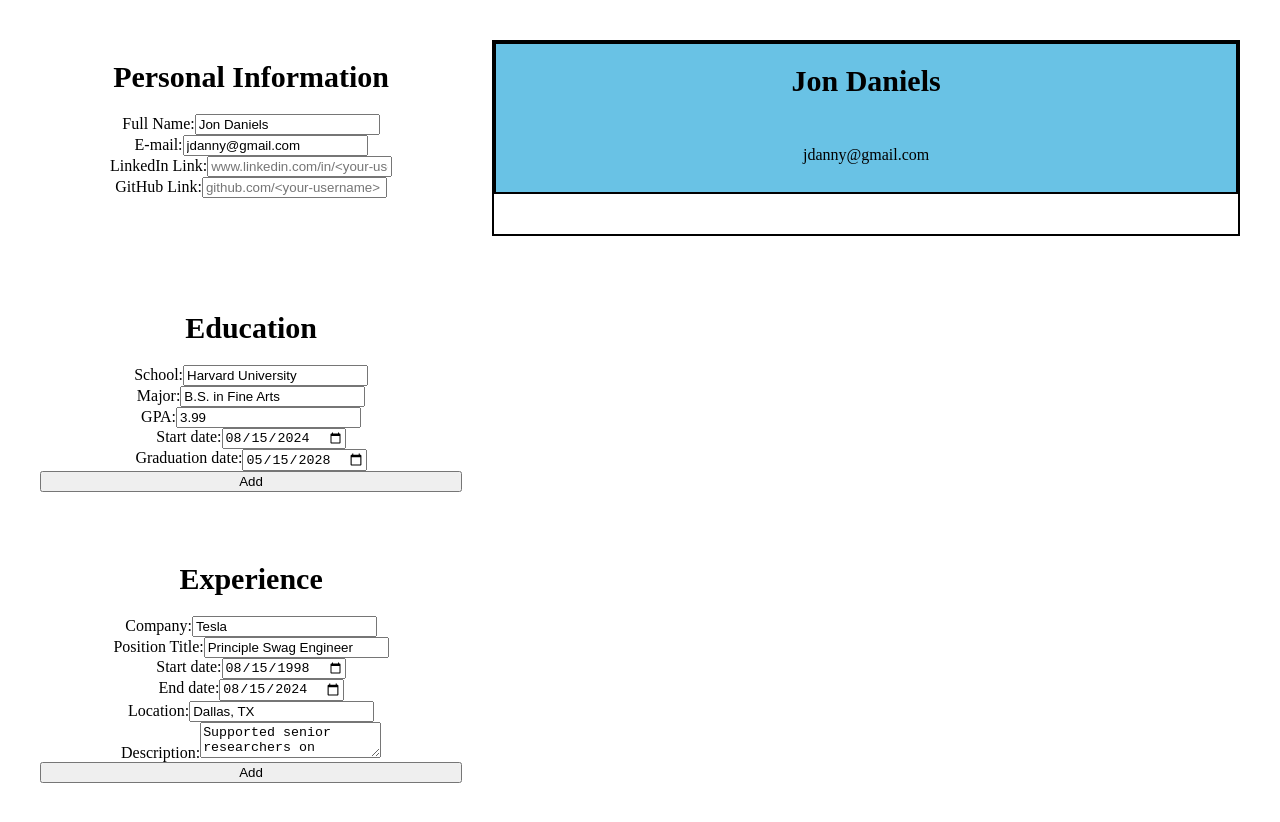
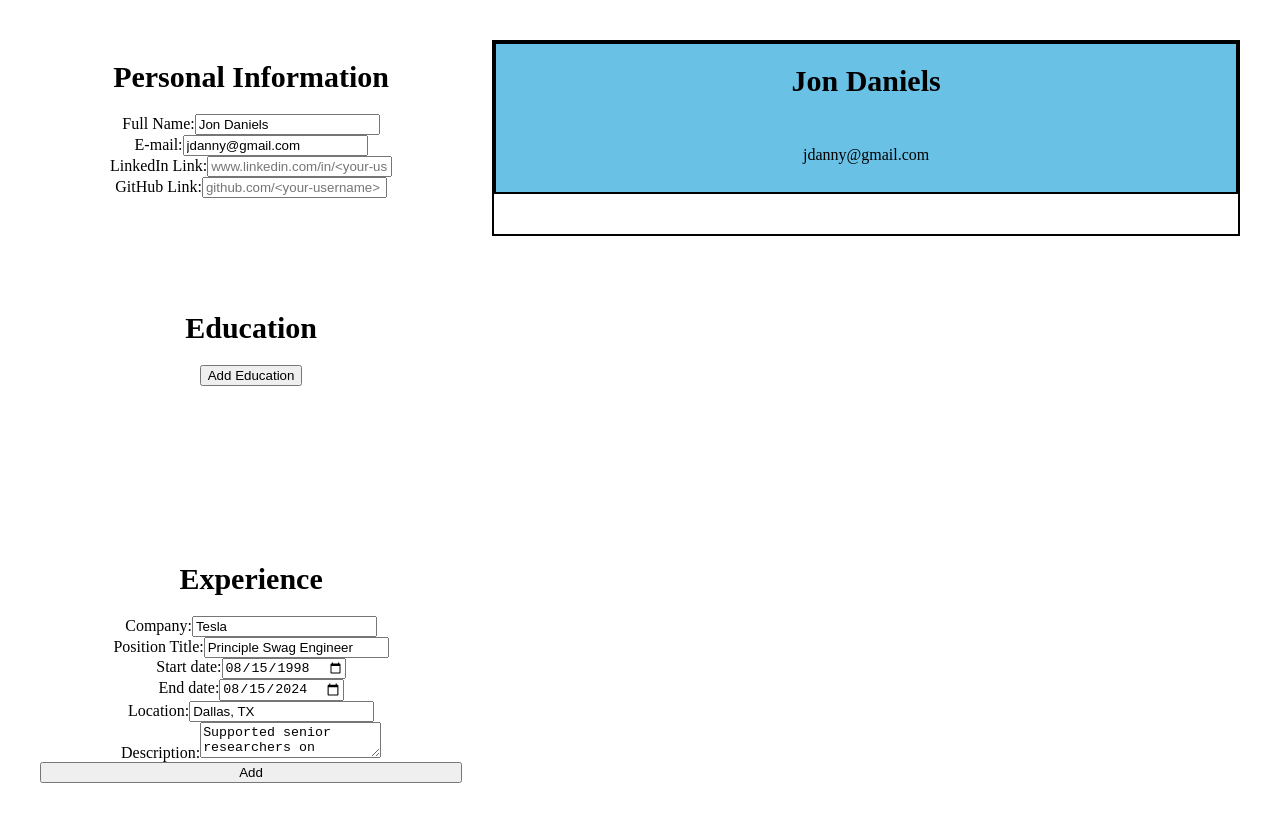
Before and after one commit to JackFed/react-cv, a React (Vite) app: page / in a window 1280 px wide. Built offline with nearby package versions, Linux system fonts and the light colour scheme; the HTML template or start-up script is replaced by a standard one.

Commit message:
Create education list display to show different education elements. Add an remove and cancel button

```diff
--- a/src/App.jsx
+++ b/src/App.jsx
@@ -2,7 +2,7 @@ import './styles/App.css'
 import Display from './components/Display.jsx'
 import { useState } from 'react'
 import Personal from "./components/Personal.jsx"
-import Education from './components/Education.jsx'
+import Education from './Education.jsx'
 import Experience from './components/Experience.jsx'
 
 
@@ -14,13 +14,17 @@ function App() {
       linkedIn: "",
   });
 
+  // const sampleEdu = {
+  //   school: "Harvard University",
+  //   major: "B.S. in Fine Arts",
+  //   gpa: "3.99",
+  //   startDate: "2024-08-15",
+  //   gradDate: "2028-05-15",
+  // }
+
   const [educationData, setEducationData] = useState([])
 
   const [experienceData, setExperienceData] = useState([])
-
-  const handleEducationSubmit = (data) => {
-    setEducationData([...educationData, data]);
-  };
 
   const handleExperienceSubmit = (data) => {
     setExperienceData([...experienceData, data]);
@@ -29,7 +33,7 @@ function App() {
   return (
     <>
       <Personal personalData={personalData} setPersonalData={setPersonalData} />
-      <Education onSubmit={handleEducationSubmit} />
+      <Education eduData={educationData} setEduData={setEducationData} />
       <Experience onSubmit={handleExperienceSubmit} />
       <Display personalData={personalData} eduData={educationData} expData={experienceData} />
     </>
--- /dev/null
+++ b/src/Education.jsx
@@ -0,0 +1,79 @@
+import { useState } from "react";
+import PropTypes from "prop-types";
+import EducationList from './components/EducationList';
+import EducationForm from './components/EducationForm';
+
+const Education = ({eduData, setEduData}) => {
+    const [editingIndex, setEditingIndex] = useState(null);
+    const [isFormVisible, setIsFormVisible] = useState(false);
+
+    // Form Button actions
+
+    const handleAddOrEdit = (newData) => {
+        if (editingIndex === null) {
+            setEduData([...eduData, newData]);
+        } else {
+            const updatedData = [...eduData];
+            updatedData[editingIndex] = newData;
+            setEduData(updatedData);
+        }
+        setEditingIndex(null);
+        setIsFormVisible(false);
+    }
+
+    const handleCancel = () => {
+        setEditingIndex(null);
+        setIsFormVisible(false);
+    }
+
+    // Display Uni item actions
+
+    const handleEdit = (index) => {
+        setEditingIndex(index);
+        setIsFormVisible(true);
+    }
+
+    const handleRemove = (index) => {
+        setEduData(eduData.filter((_, i) => i !== index));
+    }
+
+    const handleAdd = () => {
+        setEditingIndex(null);
+        setIsFormVisible(true);
+    }
+
+
+    return (
+        <div className="edu">
+            <h1>Education</h1>
+            {isFormVisible && (
+                <EducationForm
+                    initialData={editingIndex === null ? {} : eduData[editingIndex]}
+                    onSubmit={handleAddOrEdit}
+                    onCancel={handleCancel}
+                />
+            )}
+            {!isFormVisible &&
+                (<EducationList
+                    eduData={eduData}
+                    onEdit={handleEdit}
+                    onRemove={handleRemove}
+                     onAdd={handleAdd}
+                />)
+            }
+        </div>
+    );
+}
+
+Education.propTypes = {
+    eduData: PropTypes.arrayOf(PropTypes.shape({
+        school: PropTypes.string.isRequired,
+        major: PropTypes.string.isRequired,
+        gpa: PropTypes.string,
+        startDate: PropTypes.string,
+        gradDate: PropTypes.string,
+    })).isRequired,
+    setEduData: PropTypes.func.isRequired,
+}
+
+export default Education;
--- a/src/components/Education.jsx
+++ b/src/components/EducationForm.jsx
@@ -1,14 +1,24 @@
 import PropTypes from "prop-types"
-import { useState } from "react"
+import { useState, useEffect } from "react"
 
-const Education = ({ onSubmit }) => {
+const EducationForm = ({ initialData, onSubmit, onCancel }) => {
     const [eduData, setEduData] = useState({
-        school: "Harvard University",
-        major: "B.S. in Fine Arts",
-        gpa: "3.99",
-        startDate: "2024-08-15",
-        gradDate: "2028-05-15",
-      })
+        school: initialData.school || "",
+        major: initialData.major || "",
+        gpa: initialData.gpa || "",
+        startDate: initialData.startDate || "",
+        gradDate: initialData.gradDate || "",
+    })
+
+    useEffect(() => {
+        setEduData({
+            school: initialData.school || "",
+            major: initialData.major || "",
+            gpa: initialData.gpa || "",
+            startDate: initialData.startDate || "",
+            gradDate: initialData.gradDate || ""
+        });
+    }, [initialData]);
 
     const changeInputData = (e) => {
         const { name, value } = e.target;
@@ -29,7 +39,6 @@ const Education = ({ onSubmit }) => {
 
     return (
         <div className="edu">
-            <h1>Education</h1>
             <form className="input-info" onSubmit={handleSubmit}>
                 <label>
                     School:
@@ -78,16 +87,24 @@ const Education = ({ onSubmit }) => {
                         onChange={changeInputData}
                     />
                 </label>
-                <button type="submit">Add</button>
+                <button type="submit">Save</button>
+                <button type="button" onClick={onCancel}>Cancel</button>
             </form>
         </div>
     )
 }
 
 
-Education.propTypes = {
+EducationForm.propTypes = {
+    initialData: PropTypes.shape({
+        school: PropTypes.string,
+        major: PropTypes.string,
+        gpa: PropTypes.string,
+        startDate: PropTypes.string,
+        gradDate: PropTypes.string,
+    }),
     onSubmit: PropTypes.func.isRequired,
+    onCancel: PropTypes.func.isRequired,
 };
 
-
-export default Education;
+export default EducationForm;
--- a/src/components/EducationList.jsx
+++ b/src/components/EducationList.jsx
@@ -1,9 +1,31 @@
+import PropTypes from "prop-types";
 
-
-const EducationList = () => {
-    return(
-        <div></div>
+const EducationList = ({ eduData, onEdit, onRemove, onAdd }) => {
+    return (
+        <div className="schools">
+            {eduData.map((edu, index) => (
+                <div key={index} className="school-item">
+                    <div>{edu.school}</div>
+                    <button onClick={() => onEdit(index)}>Edit</button>
+                    <button onClick={() => onRemove(index)}>Remove</button>
+                </div>
+            ))}
+            <button onClick={onAdd}>Add Education</button>
+        </div>
     );
 }
 
+EducationList.propTypes = {
+    eduData: PropTypes.arrayOf(PropTypes.shape({
+        school: PropTypes.string.isRequired,
+        major: PropTypes.string.isRequired,
+        gpa: PropTypes.string,
+        startDate: PropTypes.string,
+        gradDate: PropTypes.string,
+    })).isRequired,
+    onEdit: PropTypes.func.isRequired,
+    onRemove: PropTypes.func.isRequired,
+    onAdd: PropTypes.func.isRequired,
+};
+
 export default EducationList;
```
